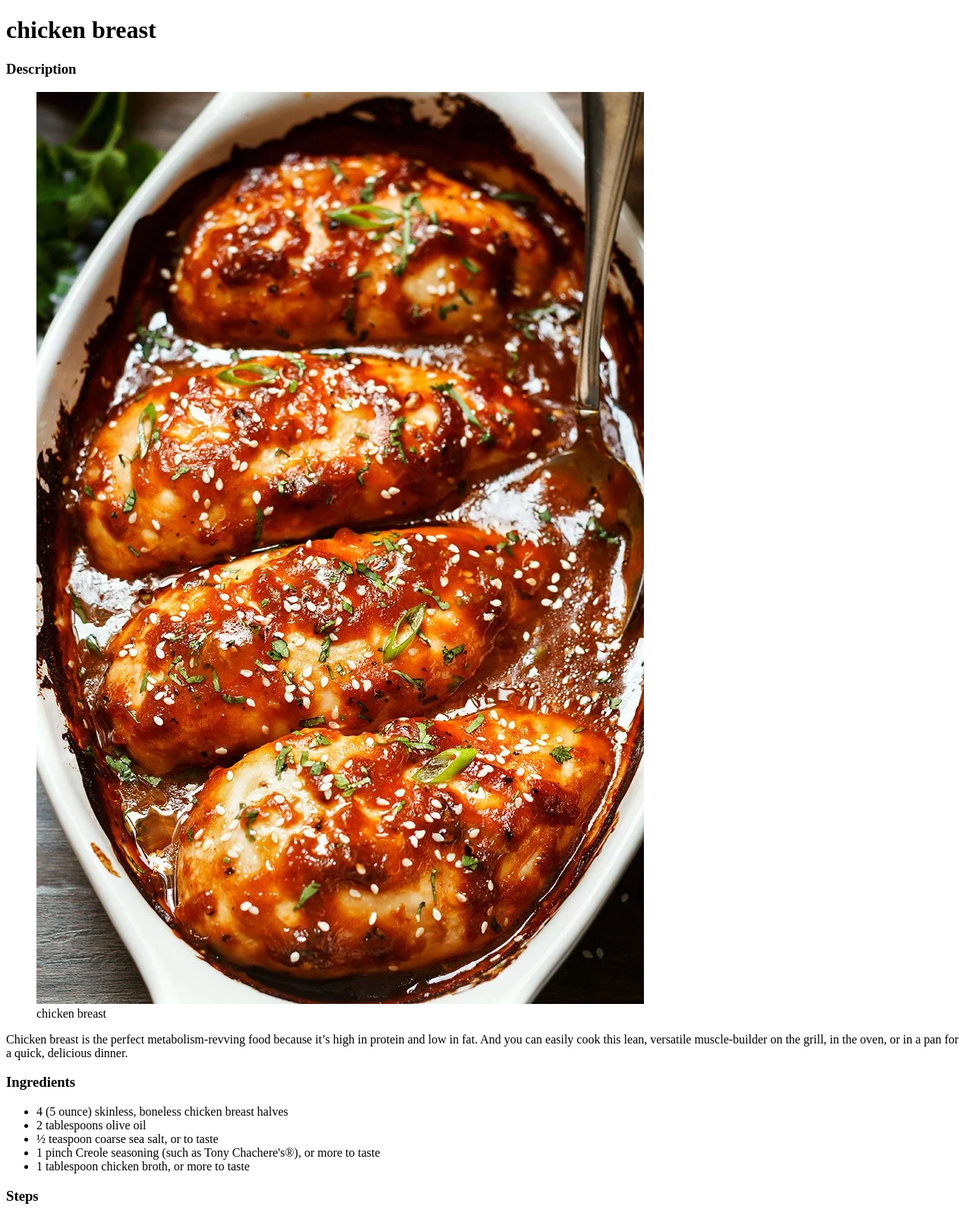
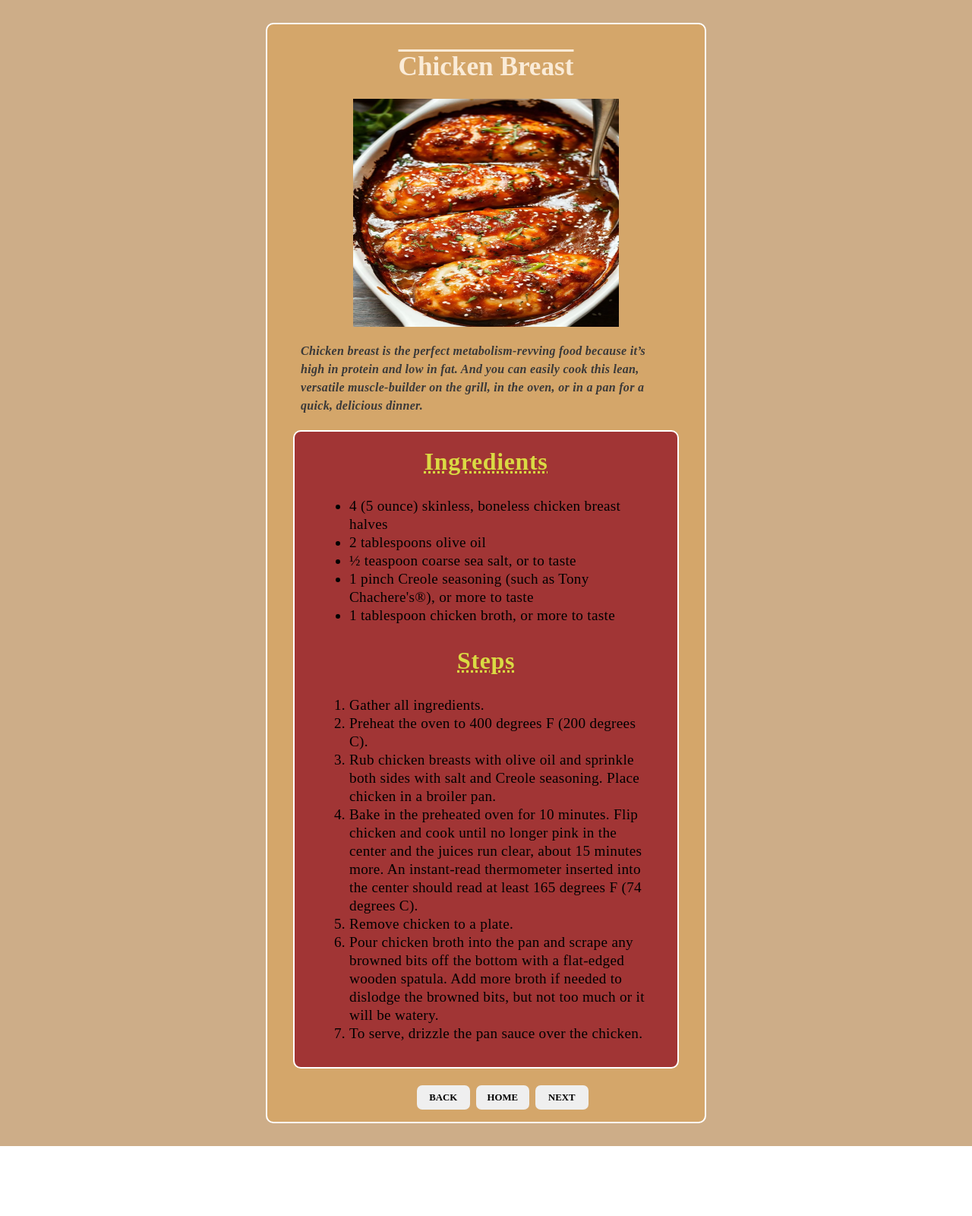
Before and after one commit to Mateli-hub-coder/odin-recipes, a plain HTML site: page recipes/chicken.html in a window 1280 px wide. Shown: the top 1600 px of the page at 76% size. After the commit the page ends 1508 px from the top, so only its background shows below. Drawn offline with Linux system fonts and the light colour scheme.

```diff
--- a/recipes/chicken.html
+++ b/recipes/chicken.html
@@ -4,25 +4,25 @@
     <meta charset="UTF-8">
     <meta name="viewport" content="width=device-width, initial-scale=1.0">
     <title>odin-recipes</title>
+    <link rel="stylesheet" href="../css/style.css">
 </head>
 <body>
-    <h1>chicken breast</h1>
-    <h3>Description</h3>
-    <figure>
-        <img src="../images/chicken.jpg" alt="food on a plate">
-        <figcaption>chicken breast</figcaption>
-    </figure>
-    <p>Chicken breast is the perfect metabolism-revving food because it’s high in protein and low in fat. And you can easily cook this lean, versatile muscle-builder on the grill, in the oven, or in a pan for a quick, delicious dinner.</p>
-     <h3>Ingredients</h3>
-     <ul>
+    <div class="main_container">
+    <div class="content">
+    <h1 class="content_header">Chicken Breast</h1>
+        <img class="content_img" src="../images/chicken.jpg" alt="food on a plate">
+    <p class="description"><i>Chicken breast is the perfect metabolism-revving food because it’s high in protein and low in fat. And you can easily cook this lean, versatile muscle-builder on the grill, in the oven, or in a pan for a quick, delicious dinner.</i></p>
+    <div class="list_container">
+    <h3 class="list_heading">Ingredients</h3>
+     <ul class="list_items">
         <li>4 (5 ounce) skinless, boneless chicken breast halves</li>
         <li>2 tablespoons olive oil</li>
         <li>½ teaspoon coarse sea salt, or to taste</li>
         <li>1 pinch Creole seasoning (such as Tony Chachere's®), or more to taste</li>
         <li>1 tablespoon chicken broth, or more to taste</li>
      </ul>
-     <h3>Steps</h3>
-     <ol>
+     <h3 class="list_heading">Steps</h3>
+     <ol class="list_items">
         <li>Gather all ingredients.</li>
         <li>Preheat the oven to 400 degrees F (200 degrees C).</li>
         <li>Rub chicken breasts with olive oil and sprinkle both sides with salt and Creole seasoning. Place chicken in a broiler pan.</li>
@@ -31,5 +31,11 @@
         <li>Pour chicken broth into the pan and scrape any browned bits off the bottom with a flat-edged wooden spatula. Add more broth if needed to dislodge the browned bits, but not too much or it will be watery.</li>
         <li>To serve, drizzle the pan sauce over the chicken.</li>
     </ol>
+</div>
+<a href="../recipes/lasagna.html"><button class="myBtn">Back</button></a>
+<a href="../index.html"><button class="myBtn">Home</button></a>
+<a href="../recipes/meatloaf.html"><button class="myBtn">Next</button></a>
+</div>
+</div>
 </body>
 </html>
```
Also changed, not shown: recipes/lasagna.html (+17 -11 lines), recipes/meatloaf.html (+15 -10 lines).
